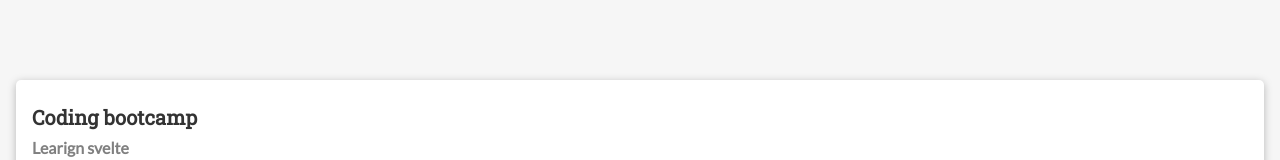
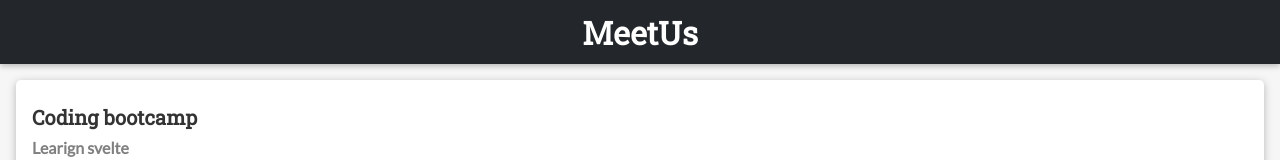
Before and after one commit to thinkjazz/svelte-meetup-app, a Svelte app: page / in a window 1280 px wide. Shown: the top 160 px of the page. Built offline with nearby package versions, Linux system fonts and the light colour scheme.

Commit message:
Added: Header

```diff
--- /dev/null
+++ b/src/UI/Header.svelte
@@ -0,0 +1,24 @@
+<style>
+  header {
+    position: fixed;
+    width: 100%;
+    top: 0;
+    left: 0;
+    height: 4rem;
+    background: #23262b;
+    display: flex;
+    justify-content: center;
+    align-items: center;
+    box-shadow: 0 2px 6px rgba(0, 0, 0, 0.26);
+  }
+
+  h1 {
+    color: white;
+    font-family: "Roboto Slab", serif;
+    margin: 0;
+  }
+</style>
+
+<header>
+  <h1>MeetUs</h1>
+</header>
```
